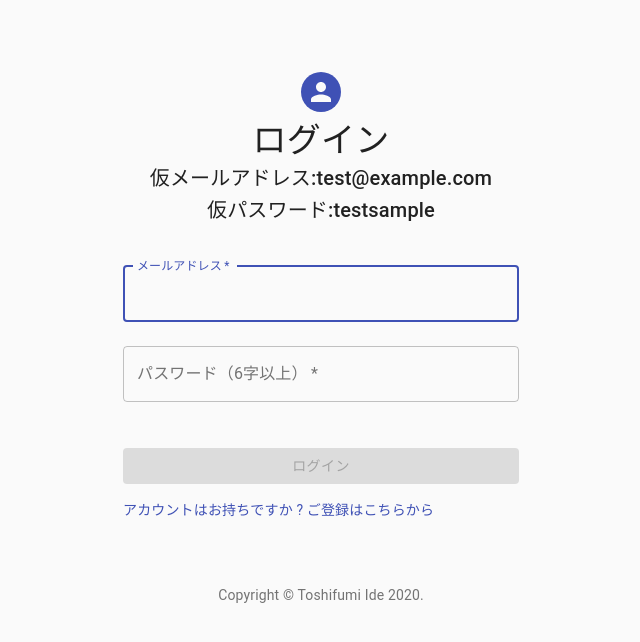
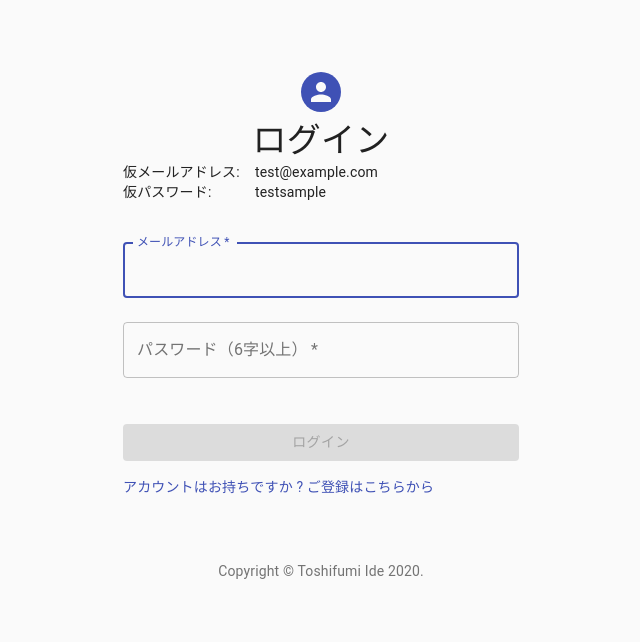
Before and after one commit to ToshifumiIde/React_PageTransition, a React (Create React App) app: page /login in a window 1280 px wide. Shown: the top 642 px of the page, without its empty margins (319-959 px from the left). Built offline with nearby package versions, Linux system fonts and the light colour scheme; no server answers.

Commit message:
modify login page

```diff
--- a/src/components/Login.jsx
+++ b/src/components/Login.jsx
@@ -85,7 +85,7 @@ const Login = ({ history }) => {
       .catch((err) => {
         console.log(err);
       });
-    console.log(email , password);
+    console.log(email, password);
     setPassword("");
     setEmail("");
   };
@@ -98,12 +98,28 @@ const Login = ({ history }) => {
         <Typography component="h1" variant="h4">
           ログイン
         </Typography>
-        <Typography component="h2" variant="h6">
+        {/*<Typography component="h2" variant="h6">
           仮メールアドレス:<span>test@example.com</span>
         </Typography>
         <Typography component="h2" variant="h6">
           仮パスワード:testsample
-        </Typography>
+        </Typography> */}
+        <Grid container>
+          <Grid item xs={4}>
+            仮メールアドレス:
+          </Grid>
+          <Grid item xs={8}>
+            test@example.com
+          </Grid>
+        </Grid>
+        <Grid container>
+          <Grid item xs={4}>
+            仮パスワード:
+          </Grid>
+          <Grid item xs={8}>
+            testsample
+          </Grid>
+        </Grid>
         <form className={classes.form} noValidate>
           <TextField
             variant="outlined"
@@ -135,16 +151,11 @@ const Login = ({ history }) => {
             }}
             value={password}
           />
-          {/* {password.length >= 1 && password.length <= 5 && (
-            <p style={{ color: "red", textAlign: "center" }}>
-              パスワードは6文字以上入力してください
-            </p>
-          )} */}
-            <p style={{ color: "red", textAlign: "center",}}>
-          {password.length >= 1 && password.length <= 5 && (
-              "パスワードは6文字以上入力してください"
-              )}
-              </p>
+          <p style={{ color: "red", textAlign: "center" }}>
+            {password.length >= 1 &&
+              password.length <= 5 &&
+              "パスワードは6文字以上入力してください"}
+          </p>
           <Button
             type="submit"
             fullWidth
@@ -158,11 +169,9 @@ const Login = ({ history }) => {
           </Button>
           <Grid container>
             <Grid item>
-              {/* <Lnk to="/signup"> */}
               <Link variant="body2" href="/signup">
                 {"アカウントはお持ちですか ? ご登録はこちらから"}
               </Link>
-              {/* </Lnk> */}
             </Grid>
           </Grid>
         </form>
--- a/src/config/firebase.js
+++ b/src/config/firebase.js
@@ -25,6 +25,5 @@ const firebaseConfig = {
 };
 
 firebase.initializeApp(firebaseConfig);
-// firebase.initializeApp(firebaseConfig);
 //firebase.defaultとdefaultオブジェクト？メソッド？を追加することで解決した
 export default firebase;
```
Also changed, not shown: src/components/SignUp.jsx (+5 -16 lines), 1 other file (tests, documents, lock files or other folders).
